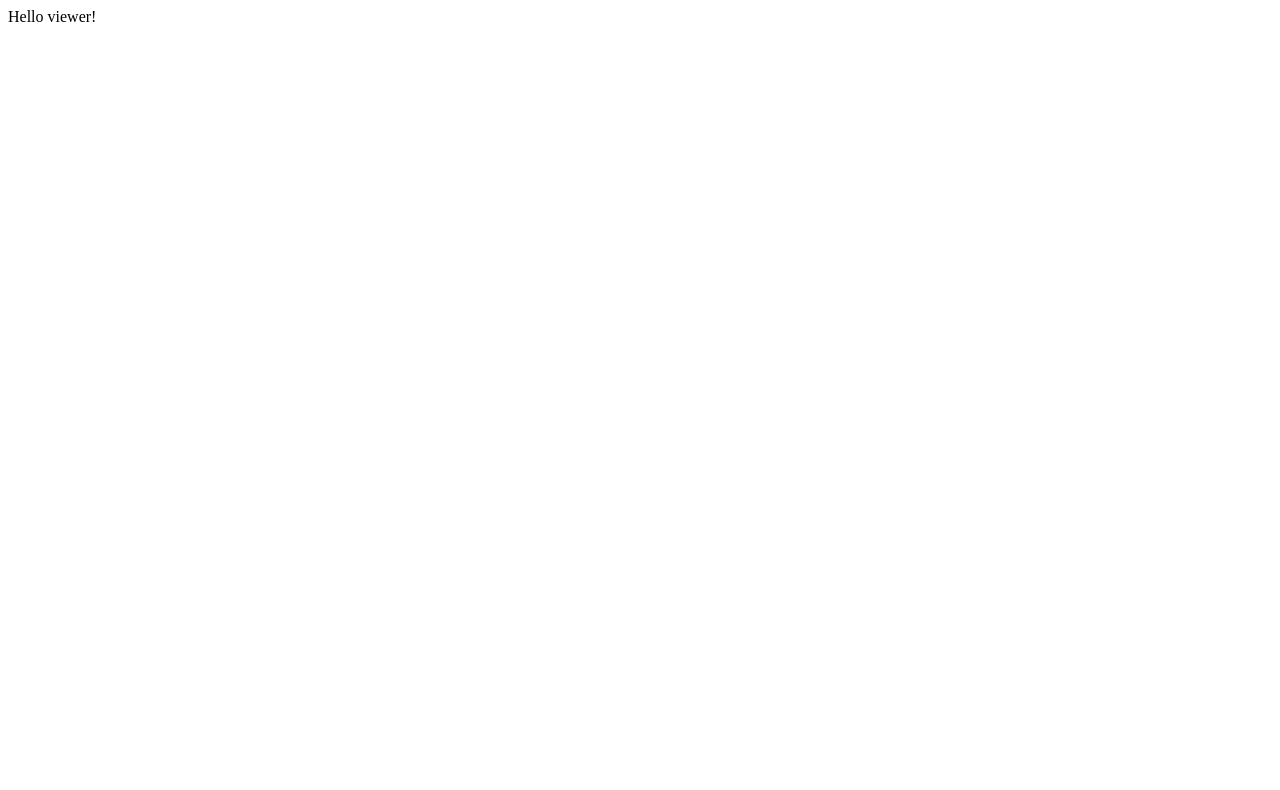
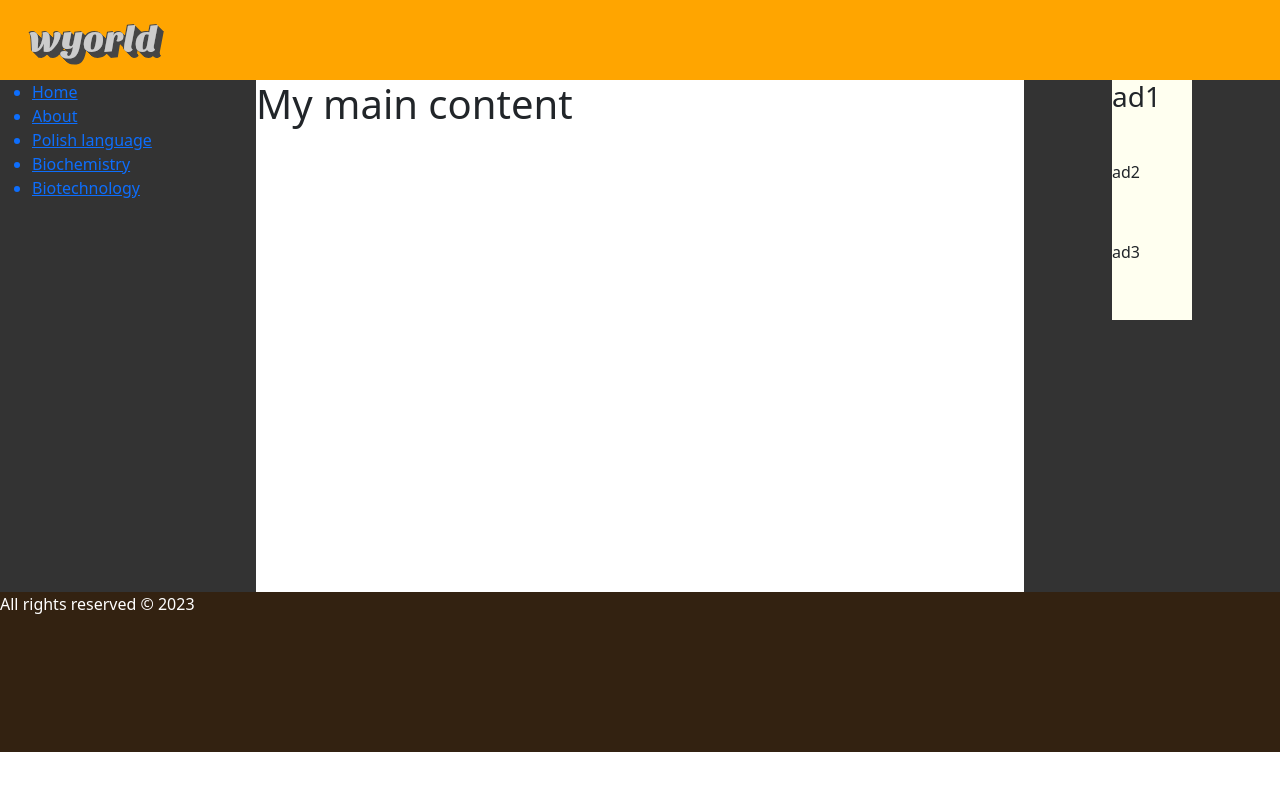
Before and after one commit to jovalentych/study-js, a plain HTML site: page index.html in a window 1280 px wide. Drawn offline with nearby package versions, Linux system fonts and the light colour scheme.

Commit message:
Add LESS

```diff
--- a/index.html
+++ b/index.html
@@ -5,10 +5,45 @@
     <meta http-equiv="X-UA-Compatible" content="IE=edge" />
     <meta name="viewport" content="width=device-width, initial-scale=1.0" />
     <title>Study JS</title>
+    <link rel="stylesheet" href="./style.css">
+    <link rel="stylesheet" href="https://cdn.jsdelivr.net/npm/bootstrap@5.2.3/dist/css/bootstrap.min.css" integrity="sha384-rbsA2VBKQhggwzxH7pPCaAqO46MgnOM80zW1RWuH61DGLwZJEdK2Kadq2F9CUG65" crossorigin="anonymous">
   </head>
   <body>
-    Hello viewer!
-
+    <header class="header">
+      <a href="/"><img src="./img/wyorld.svg" alt="logo"></a>
+    </header>
+    <main class="main">
+      <aside><nav>
+        <ul>
+          <a href="#">
+            <li>Home</li>
+          </a>
+          <a href="#">
+            <li>About</li>
+          </a>
+          <a href="#">
+            <li>Polish language</li>
+          </a>
+          <a href="#">
+            <li>Biochemistry</li>
+          </a>
+          <a href="#">
+            <li>Biotechnology</li>
+          </a>
+        </ul>
+      </nav></aside>
+      <section>
+        <h1>My main content</h1>
+      </section>
+      <aside>
+        <div class="adBox"><h3>ad1</h3></div>
+        <div class="adBox">ad2</div>
+        <div class="adBox">ad3</div>
+      </aside>
+    </main>
+    <footer class="footer">
+      <p>All rights reserved &copy; 2023</p>
+    </footer>
     <!-- <script src="./js/app002.js"></script> -->
     <script src="./js/FilmPractice.js"></script>
   </body>
--- /dev/null
+++ b/style.less
@@ -0,0 +1,40 @@
+*{
+    box-sizing: border-box;
+}
+
+body{
+    background-color: rebeccapurple;
+}
+header{
+    height: 5rem;
+    background-color: orange;
+    img{
+        height: 4.3rem;
+    }
+}
+main{
+    display: flex;
+}
+section{
+    width: 60%;
+}
+aside{
+    width: 20%;
+    height: 64vh;
+    background-color: #333;
+}
+
+.adBox{
+    width: 5rem;
+    height: 5rem;
+    margin: 0 auto;
+    background-color: ivory;
+}
+
+.footer{
+    height: 10rem;
+    background-color: #321;
+    p{
+        color: white;
+    }
+}
```
Also changed, not shown: img/wyorld.svg (added), style.css (added).
